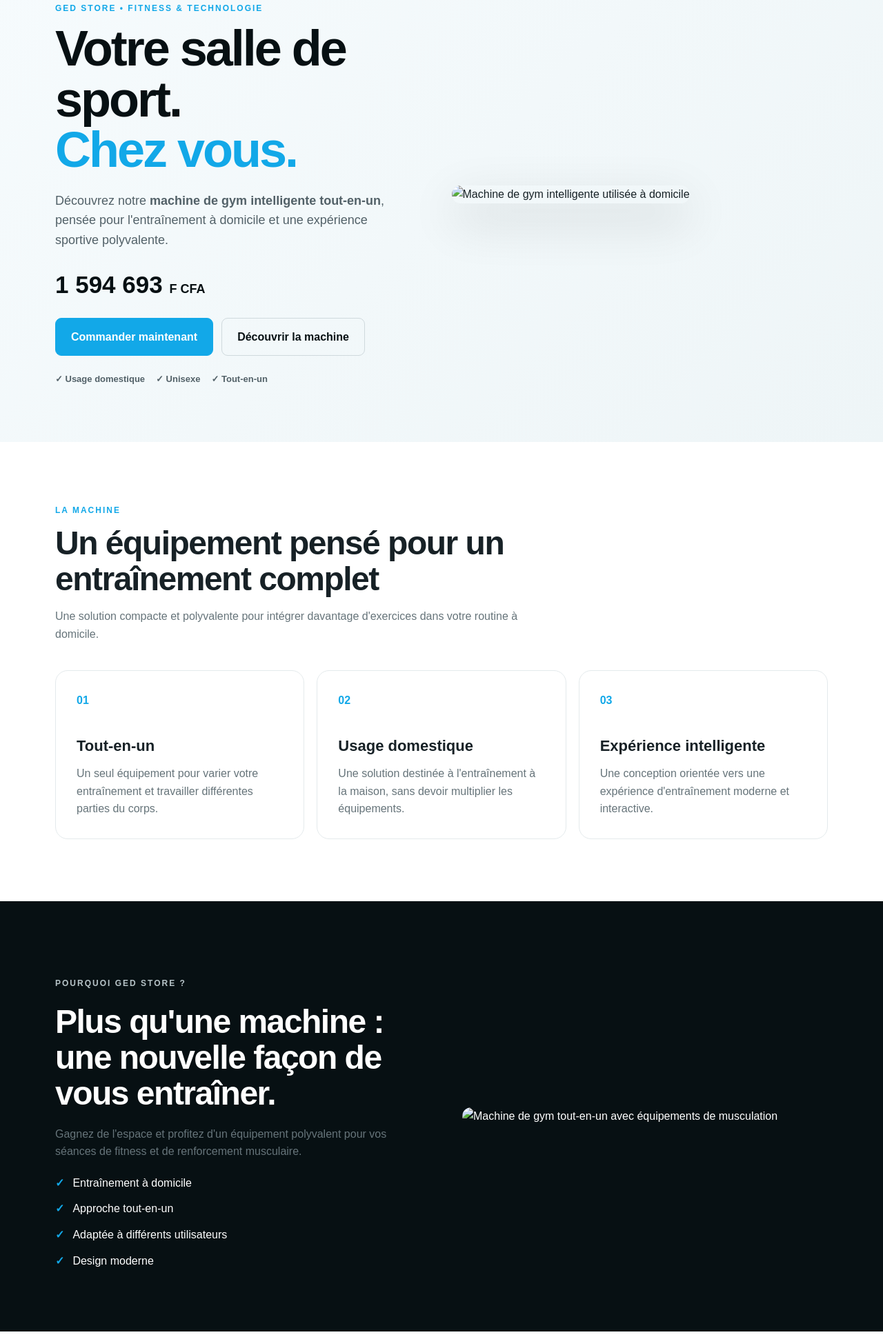
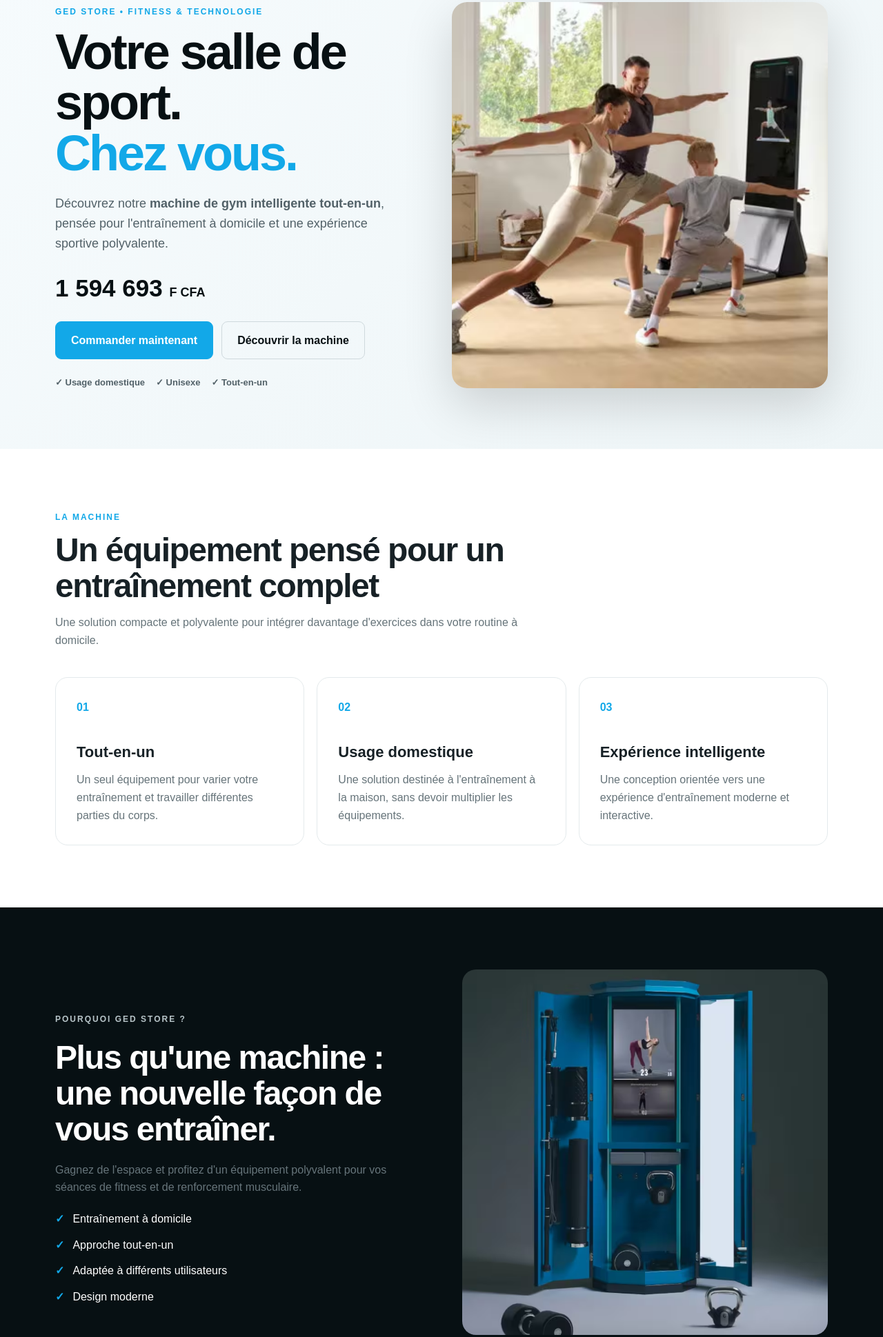
Before and after one commit to gedeon1107/ged-store-gym, a plain HTML site: page index.html in a window 1280 px wide. Shown: the part 140-2079 px from the top of the page at 69% size. Drawn offline with Linux system fonts and the light colour scheme.

Commit message:
Update image paths in index.html

```diff
--- a/index.html
+++ b/index.html
@@ -54,7 +54,7 @@
     </div>
 
     <div class="hero-image">
-      <img src="images/machine-gym-1.png" alt="Machine de gym intelligente utilisée à domicile">
+      <img src="machine-gym-1.png" alt="Machine de gym intelligente utilisée à domicile">
     </div>
   </div>
 </section>
@@ -106,7 +106,7 @@
         <li>Design moderne</li>
       </ul>
     </div>
-    <img src="images/machine-gym-2.png" alt="Machine de gym tout-en-un avec équipements de musculation">
+    <img src="machine-gym-2.png" alt="Machine de gym tout-en-un avec équipements de musculation">
   </div>
 </section>
 
@@ -140,9 +140,9 @@
       <h2>Voyez la machine en situation</h2>
     </div>
     <div class="gallery-grid">
-      <img src="images/machine-gym-1.png" alt="Entraînement avec une machine de gym intelligente">
-      <img src="images/machine-gym-2.png" alt="Vue de la machine de gym tout-en-un">
-      <img src="images/machine-gym-3.png" alt="Entraînement fonctionnel avec machine de fitness">
+      <img src="machine-gym-1.png" alt="Entraînement avec une machine de gym intelligente">
+      <img src="machine-gym-2.png" alt="Vue de la machine de gym tout-en-un">
+      <img src="machine-gym-3.png" alt="Entraînement fonctionnel avec machine de fitness">
     </div>
   </div>
 </section>
```
